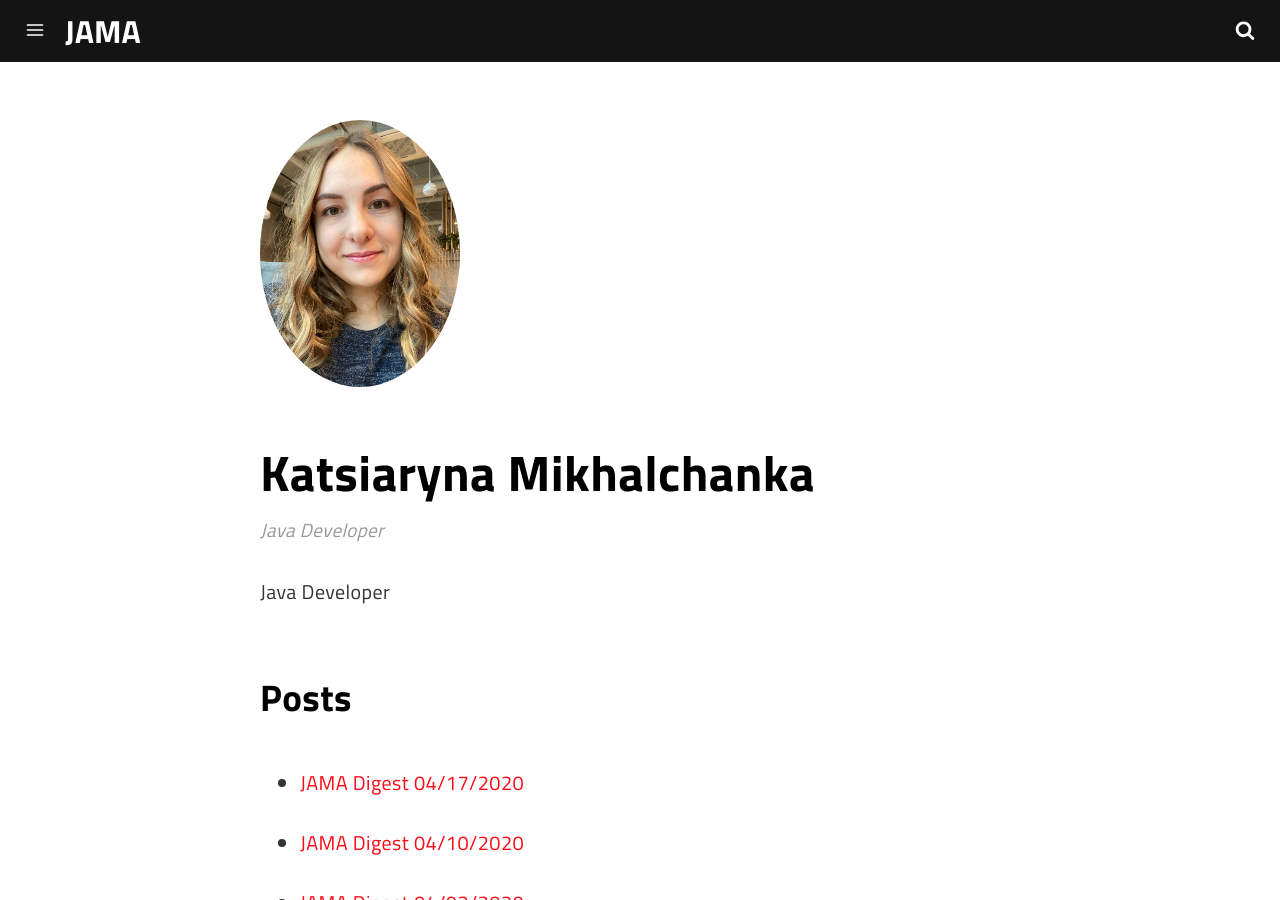
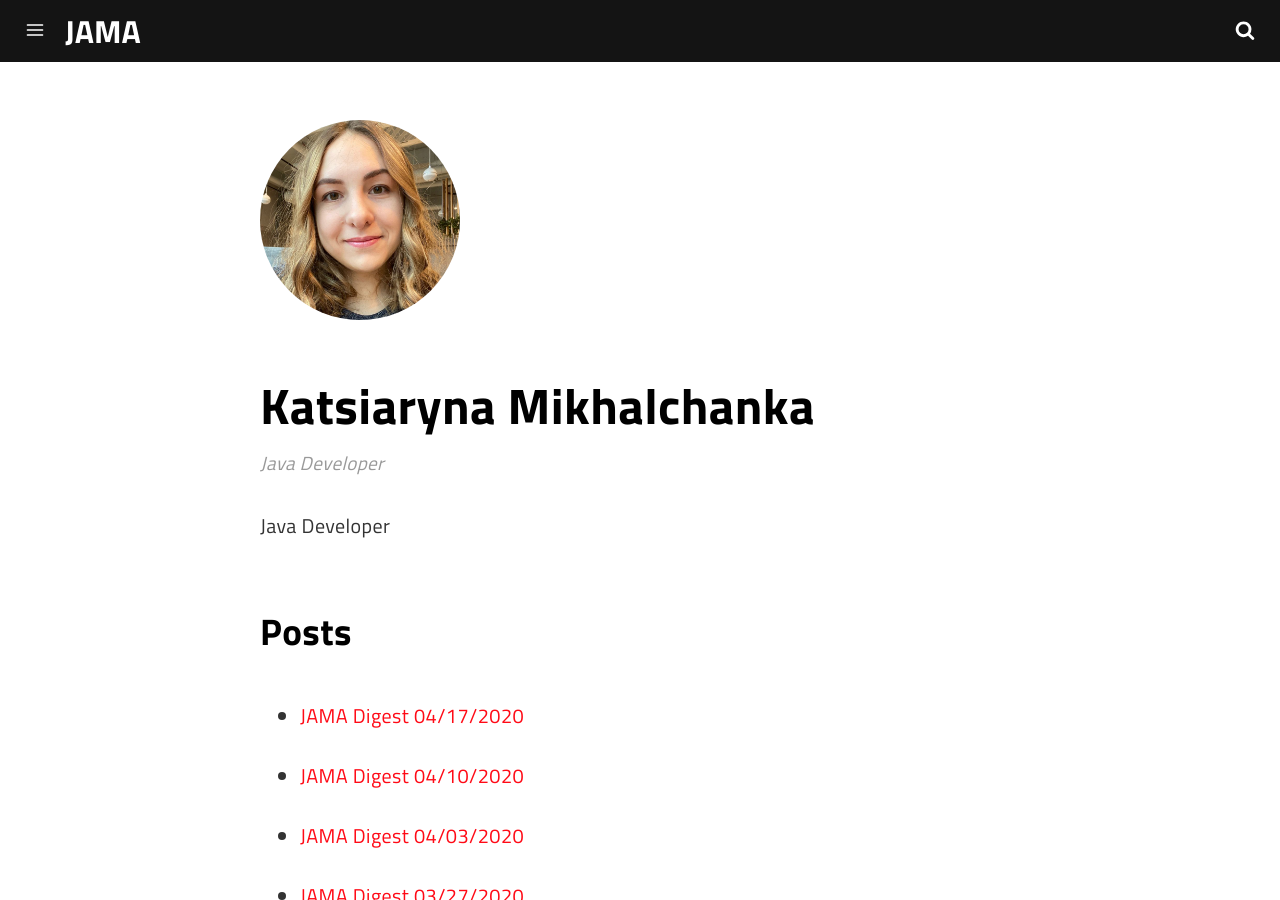
Before and after one commit to JavaMahileu/jama-digest, a Jekyll site: the page built from _authors/katya.md, in a window 1280 px wide and 900 px high. Built offline with Jekyll 4.4.1, drawn with Linux system fonts in a browser that asks for light colours; a script that is not in the unit is left out.

Commit message:
Update Authors “katya”

```diff
--- a/_authors/katya.md
+++ b/_authors/katya.md
@@ -1,6 +1,6 @@
 ---
 layout: author
-photo: /assets/img/uploads/4cb90d69-f082-429f-8b9b-0097784a7c5a.jpg
+photo: /assets/img/uploads/rsz_14cb90d69-f082-429f-8b9b-0097784a7c5a.jpg
 name: katya
 display_name: Katsiaryna Mikhalchanka
 position: Java Developer
```
Also changed, not shown: assets/img/uploads/rsz_14cb90d69-f082-429f-8b9b-0097784a7c5a.jpg (added).
